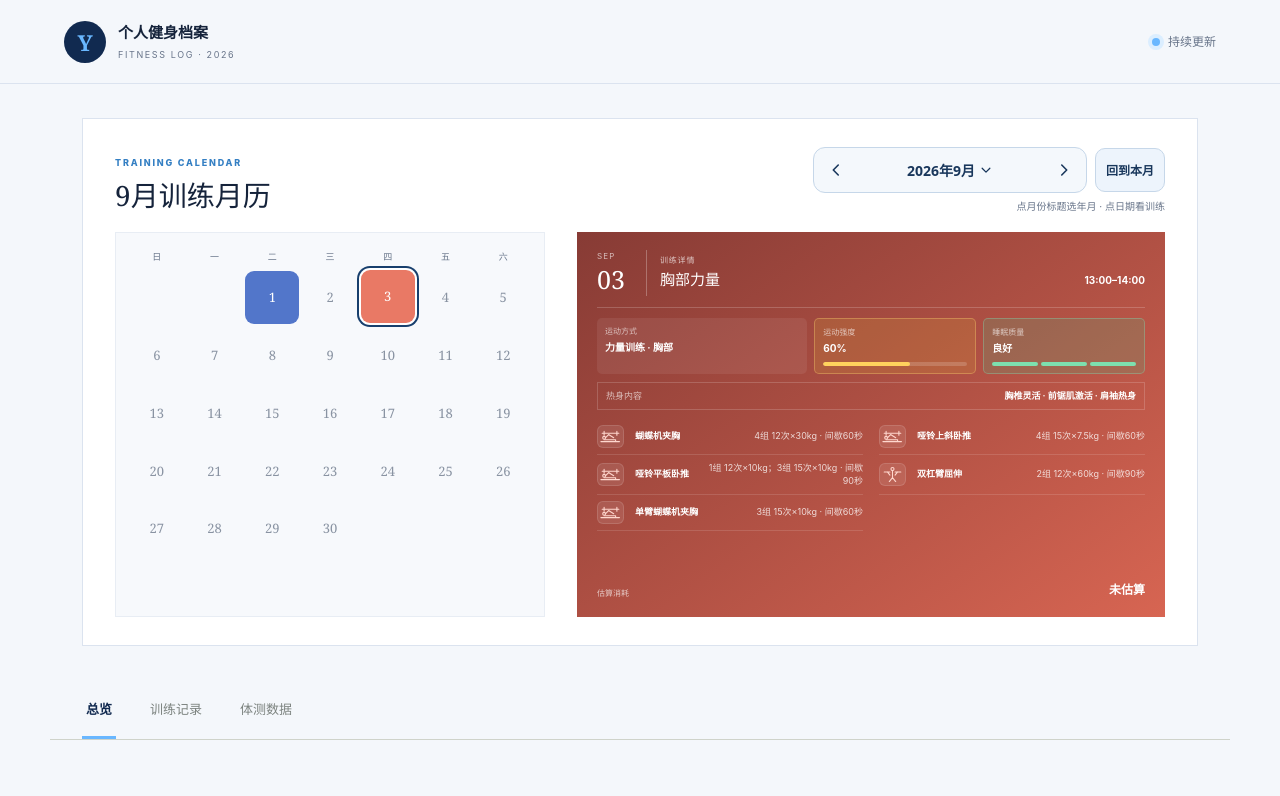
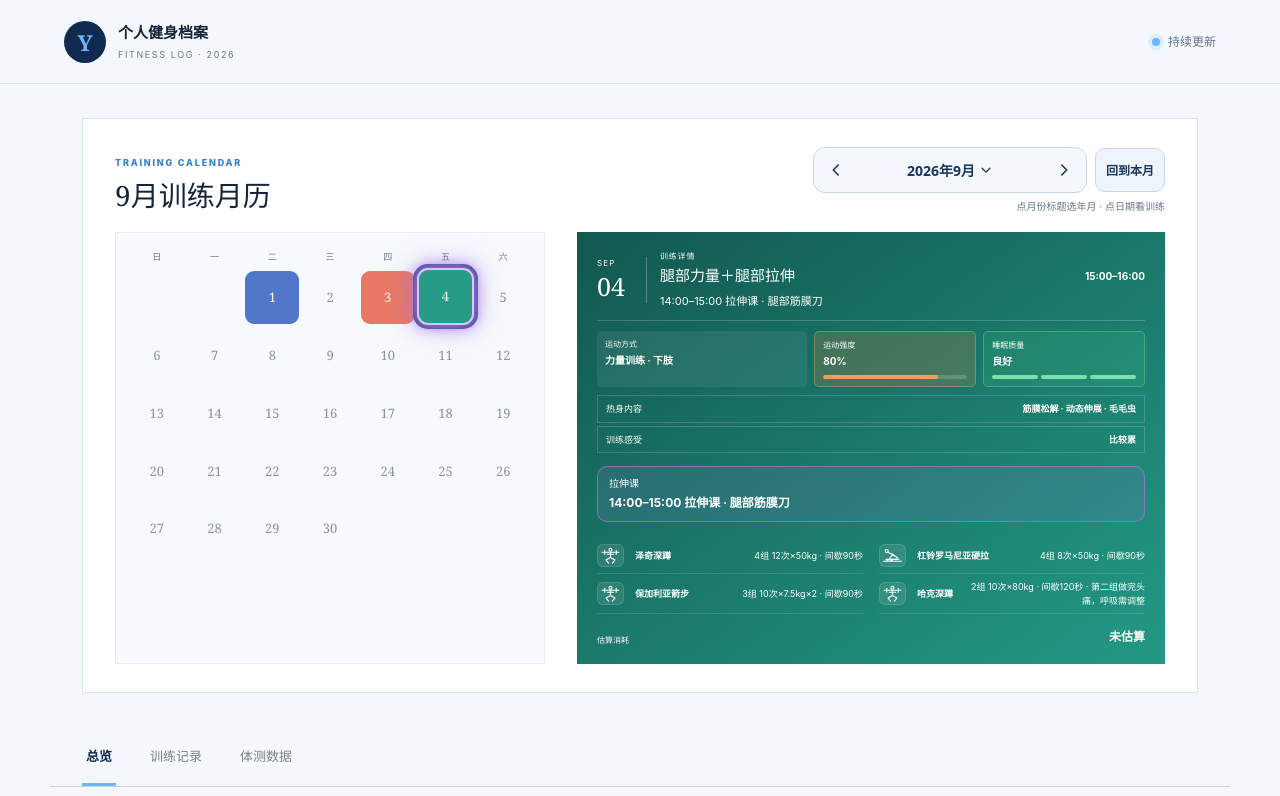
Before and after one commit to Eason199907/fitness-progress, a Next.js app: page / in a window 1280 px wide. Shown: the top 796 px of the page. Built offline with nearby package versions, Linux system fonts and the light colour scheme.

Commit message:
Back up September 4 workout: app/page.tsx

```diff
--- a/app/page.tsx
+++ b/app/page.tsx
@@ -314,6 +314,32 @@ const sessions = [
       { name: "哑铃平板卧推", sets: "1组 12次×10kg；3组 15次×10kg · 间歇90秒" },
       { name: "双杠臂屈伸", sets: "2组 12次×60kg · 间歇90秒" },
       { name: "单臂蝴蝶机夹胸", sets: "3组 15次×10kg · 间歇60秒" },
+    ],
+    cardio: null,
+    strengthCalories: null,
+    cardioCalories: null,
+  },
+  {
+    date: "09.04",
+    part: "腿",
+    groups: "腿部力量＋腿部拉伸",
+    intensity: 80,
+    note: "下肢深蹲与髋伸训练 · 比较累",
+    feeling: "比较累",
+    tone: "lime",
+    time: "15:00–16:00",
+    cardioTime: null,
+    mode: "力量训练 · 下肢",
+    sleep: "良好",
+    warmup: "筋膜松解 · 动态伸展 · 毛毛虫",
+    extraSession: "14:00–15:00 拉伸课 · 腿部筋膜刀",
+    stretchSession: "14:00–15:00 拉伸课 · 腿部筋膜刀",
+    calories: null,
+    actions: [
+      { name: "泽奇深蹲", sets: "4组 12次×50kg · 间歇90秒" },
+      { name: "杠铃罗马尼亚硬拉", sets: "4组 8次×50kg · 间歇90秒" },
+      { name: "保加利亚箭步", sets: "3组 10次×7.5kg×2 · 间歇90秒" },
+      { name: "哈克深蹲", sets: "2组 10次×80kg · 间歇120秒 · 第二组做完头痛，呼吸需调整" },
     ],
     cardio: null,
     strengthCalories: null,
```
